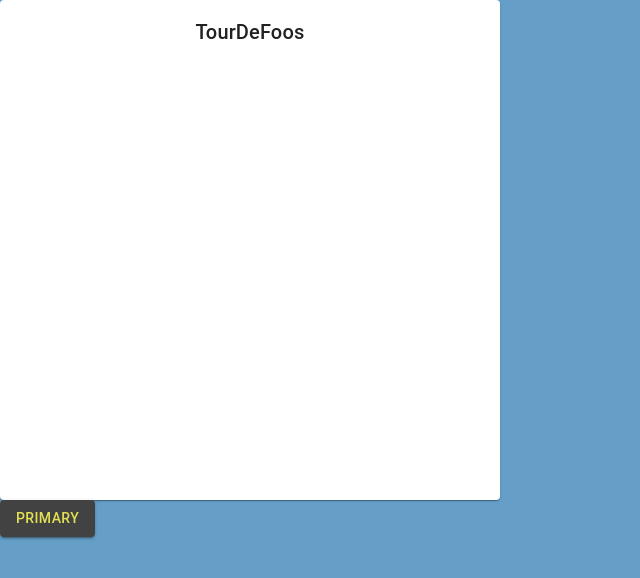
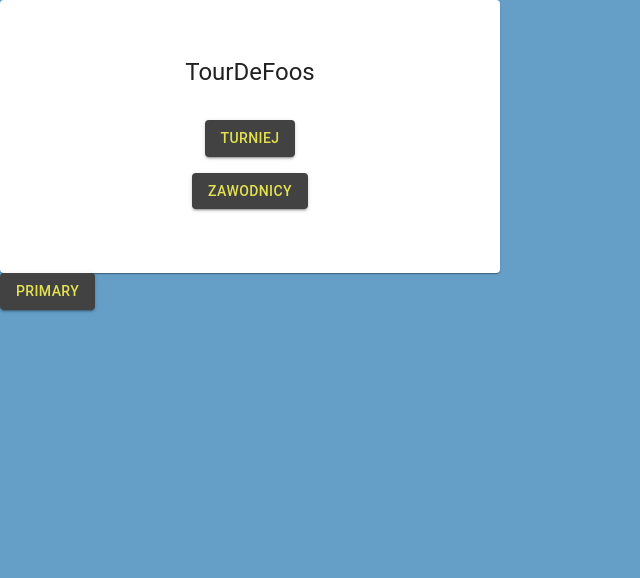
Before and after one commit to MateuszNaKodach/CodersCamp2020.Project.FullStack-Node-React.TableSoccerTournaments, a React (Create React App) app in the folder frontend/: page / in a window 1280 px wide. Shown: the top 578 px of the page, without its empty margins (0-640 px from the left). Built offline with nearby package versions, Linux system fonts and the light colour scheme.

Commit message:
Finish component

```diff
--- a/frontend/src/components/CardTitle/CardTitle.tsx
+++ b/frontend/src/components/CardTitle/CardTitle.tsx
@@ -1,21 +1,22 @@
 import React from 'react';
-import {CardContent, Typography,} from "@material-ui/core";
+import { Typography,} from "@material-ui/core";
 import {APP_NAME} from "../../constants/constants";
 import {VerticalSpace} from "../shared/VerticalSpace"
 import {Centered} from "../shared/Centered";
+import styled from "styled-components";
 
 export type TitleProps = {
     readonly title: string | undefined;
 };
 
-export const CardTitle = (props: TitleProps | undefined) => {
+const CardTitleComponent = (props: TitleProps | undefined) => {
     const titleComponent = (
         <>
             <Centered>
-                <Typography component="h6" variant="h6">
+                <Typography component="h5" variant="h5">
                     {props?.title || APP_NAME}
                 </Typography>
-                <VerticalSpace height="1rem"/>
+                <VerticalSpace height="2rem"/>
             </Centered>
         </>
     );
@@ -24,3 +25,9 @@ export const CardTitle = (props: TitleProps | undefined) => {
         titleComponent
     );
 }
+
+export default styled(({ ...otherProps }) => (
+    <CardTitleComponent {...otherProps}   />
+))`
+     marginBottom: "20px",
+`;
--- a/frontend/src/components/StartMenuComponent/StartMenuComponent.tsx
+++ b/frontend/src/components/StartMenuComponent/StartMenuComponent.tsx
@@ -1,33 +1,36 @@
 import React from 'react';
-import {Card, CardContent, Typography,} from "@material-ui/core";
+import {Button, Card, CardContent,} from "@material-ui/core";
 import styled from "styled-components";
-import {APP_NAME} from "../../constants/constants";
-import {CardTitle} from "../CardTitle/CardTitle";
-import {Title} from "@material-ui/icons";
-import { Centered } from "../shared/Centered/Centered";
+import CardTitle from "../CardTitle/CardTitle";
+import {VerticalSpace} from "../shared/VerticalSpace";
+import {Centered} from "../shared/Centered";
 
-export type StartMenuProps = {
-    // readonly tournamentId: string;
-};
-
-
-export const StartMenuComponent = (props: StartMenuProps) => {
+export const StartMenuComponent = () => {
     const startMenuComponent = (
         <StartMenuCard>
             <CardContent>
                 <Centered>
-                <CardTitle title={undefined} />
+                    <CardTitle title={undefined}/>
+                    <Button variant="contained" color="primary">
+                        Turniej
+                    </Button>
+                    <VerticalSpace height="1rem"/>
+                    <Button variant="contained" color="primary">
+                        Zawodnicy
+                    </Button>
                 </Centered>
-        </CardContent>
+            </CardContent>
         </StartMenuCard>
     );
-
     return (
         startMenuComponent
     );
 }
 
 const StartMenuCard = styled(Card)({
+    display:"block",
+    boxSizing: "border-box",
     maxWidth: "500px",
-    minHeight: "500px",
+    paddingTop: "40px",
+    paddingBottom: "40px",
 });
```
